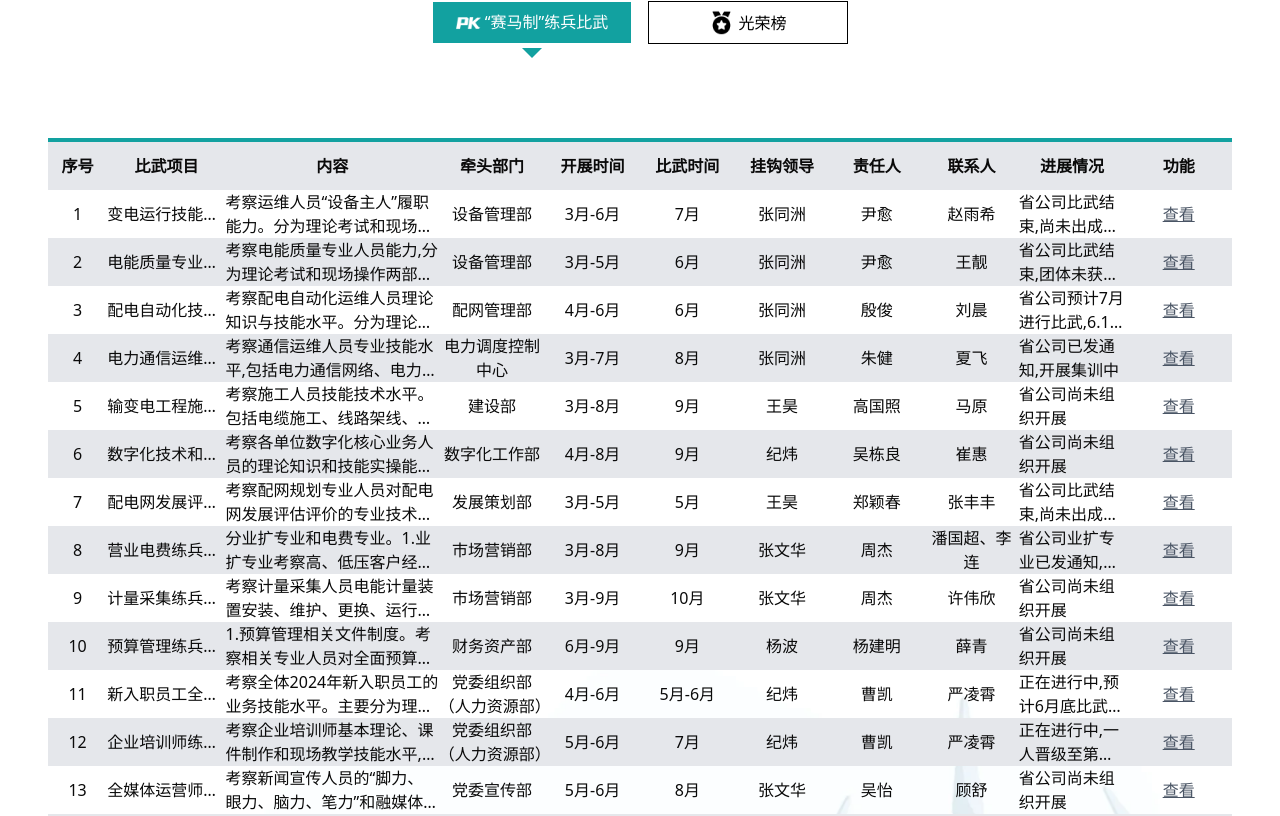
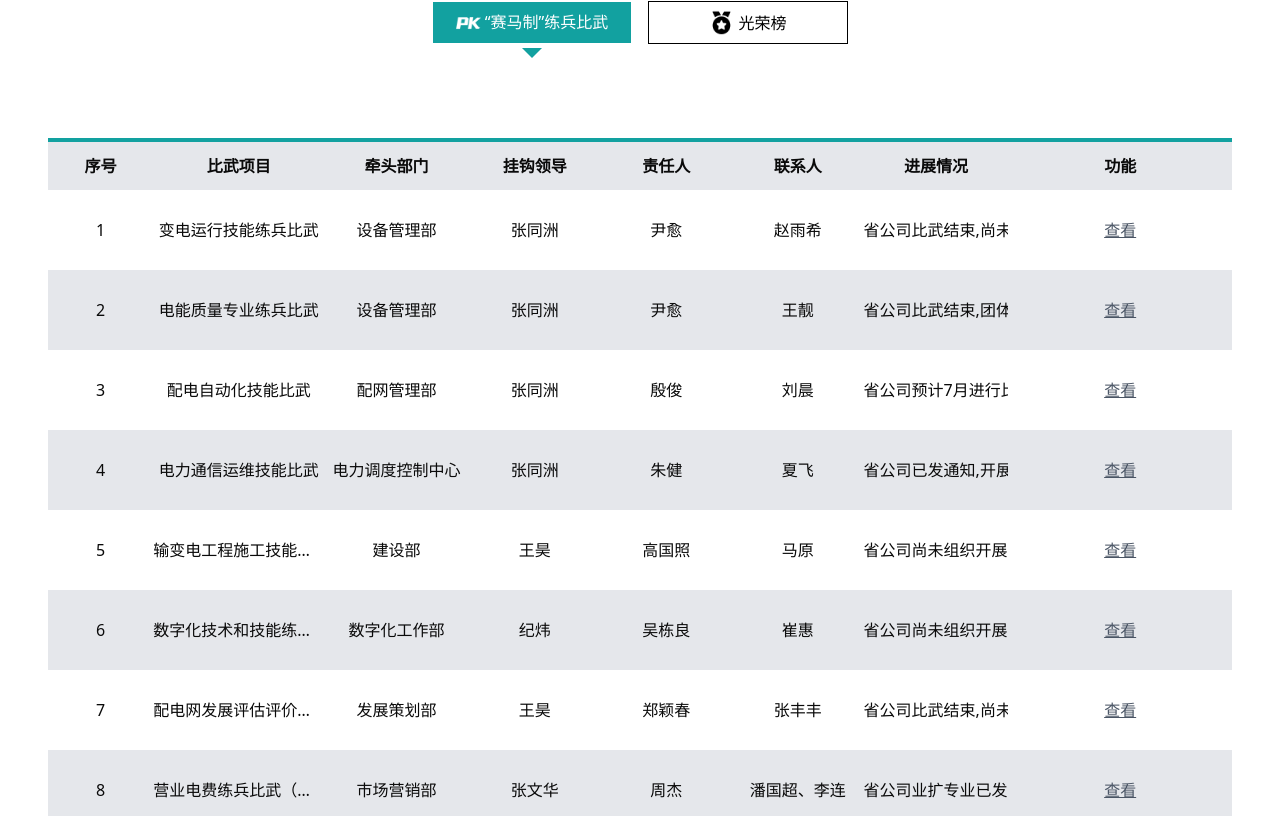
Before and after one commit to real-stanyan/sgcc, a React (Vite) app: page /biwulianbing in a window 1280 px wide. Shown: the part 409-1225 px from the top of the page. Built offline with nearby package versions, Linux system fonts and the light colour scheme.

Commit message:
news fixed 3

```diff
--- a/components/home/HomeHeader.tsx
+++ b/components/home/HomeHeader.tsx
@@ -5,7 +5,7 @@ import { MoveRight } from "lucide-react";
 const Links = [
   { name: "首页", icon: "/icons/home_icon.webp", url: "/" },
   {
-    name: "练兵比武",
+    name: "“赛马制”练兵比武",
     icon: "/icons/biwulianbing_icon.webp",
     url: "/biwulianbing",
   },
@@ -110,7 +110,7 @@ const HomeHeader = () => {
             <img
               src={item.icon}
               className={`
-              w-[15%] h-auto ${link === item.name ? "invert" : ""}
+              w-[10%] h-auto ${link === item.name ? "invert" : ""}
               `}
             />
             <h1>{item.name}</h1>
--- a/components/tables/BiwulianbingTables/Biwulianbing.tsx
+++ b/components/tables/BiwulianbingTables/Biwulianbing.tsx
@@ -4,26 +4,21 @@ const Biwulianbing = ({ handleSetWindow }: { handleSetWindow: any }) => (
   <div>
     <table className="w-full table-fixed">
       <colgroup>
-        <col style={{ width: "5%" }} />
+        <col style={{ width: "8%" }} />
+        <col style={{ width: "13%" }} />
+        <col style={{ width: "11%" }} />
         <col style={{ width: "10%" }} />
-        <col style={{ width: "18%" }} />
-        <col style={{ width: "9%" }} />
-        <col style={{ width: "8%" }} />
-        <col style={{ width: "8%" }} />
-        <col style={{ width: "8%" }} />
-        <col style={{ width: "8%" }} />
-        <col style={{ width: "8%" }} />
-        <col style={{ width: "9%" }} />
-        <col style={{ width: "9%" }} />
+        <col style={{ width: "10%" }} />
+        <col style={{ width: "10%" }} />
+        <col style={{ width: "11%" }} />
+        <col style={{ width: "17%" }} />
       </colgroup>
+
       <thead className="bg-gray-200 border-t-4 border-[#12a1a0]">
         <tr className="h-[50px]">
           <th className="text-center">序号</th>
           <th className="text-center">比武项目</th>
-          <th className="text-center">内容</th>
           <th className="text-center">牵头部门</th>
-          <th className="text-center">开展时间</th>
-          <th className="text-center">比武时间</th>
           <th className="text-center">挂钩领导</th>
           <th className="text-center">责任人</th>
           <th className="text-center">联系人</th>
@@ -34,21 +29,18 @@ const Biwulianbing = ({ handleSetWindow }: { handleSetWindow: any }) => (
       <tbody>
         {BiwulianbingData.map((item, idx) => (
           <tr key={item.index} className={idx % 2 ? "bg-gray-200" : ""}>
-            <td className="text-center">{item.index}</td>
-            <td className="text-center truncate">{item.project}</td>
-            <td className="text-left break-words whitespace-pre-wrap">
-              <p className="line-clamp-2 cursor-pointer">{item.content}</p>
+            <td className="text-center h-[80px]">{item.index}</td>
+            <td className="text-center truncate h-[80px]">{item.project}</td>
+            <td className="text-center h-[80px]">{item.header_office}</td>
+            <td className="text-center h-[80px]">{item.manager}</td>
+            <td className="text-center h-[80px]">{item.responsibler}</td>
+            <td className="text-center h-[80px]">{item.contact}</td>
+            <td className="text-left break-words whitespace-pre-wrap h-[80px]">
+              <p className="line-clamp-2 cursor-pointer truncate">
+                {item.progress}
+              </p>
             </td>
-            <td className="text-center">{item.header_office}</td>
-            <td className="text-center">{item.duration}</td>
-            <td className="text-center">{item.date}</td>
-            <td className="text-center">{item.manager}</td>
-            <td className="text-center">{item.responsibler}</td>
-            <td className="text-center">{item.contact}</td>
-            <td className="text-left break-words whitespace-pre-wrap">
-              <p className="line-clamp-2 cursor-pointer">{item.progress}</p>
-            </td>
-            <td className="text-center">
+            <td className="text-center h-[80px]">
               <button
                 className="underline text-gray-600"
                 onClick={() => handleSetWindow(item)}
```
